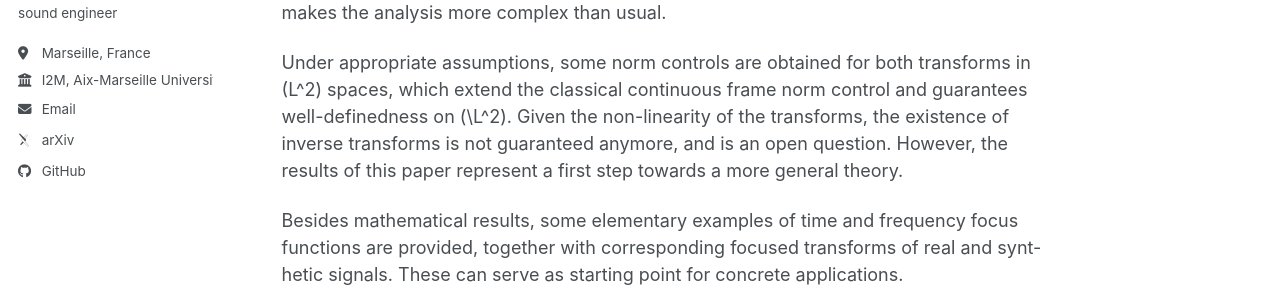
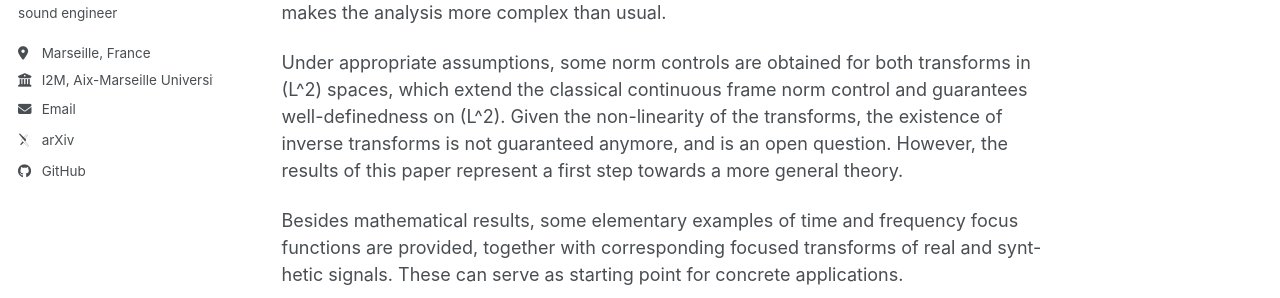
Before and after one commit to pierre-war/pierre-warion.github.io, a Jekyll site: the page built from _publications/2024-07-31-a_class.md, in a window 1280 px wide and 1234 px high. Shown: the part 333-631 px from the top of the window. Built offline with Jekyll 4.4.1, drawn with Linux system fonts in a browser that asks for light colours; some web fonts are replaced; a script bundle is joined from its source files by our own code; library files that are not in the unit come from our copies.

```diff
--- a/_publications/2024-07-31-a_class.md
+++ b/_publications/2024-07-31-a_class.md
@@ -13,6 +13,6 @@ citation: 'Warion, Pierre and Torrésani, Bruno. (2024). &quot;A class of non-li
 ---
 This paper introduces a couple of new time-frequency transforms, designed to adapt their scale to specific features of the analyzed function. Such an adaptation is implemented via so-called focus functions, which control the window scale as a function of the time variable, or the frequency variable. In this respect, these transforms are non-linear, which makes the analysis more complex than usual.
 
-Under appropriate assumptions, some norm controls are obtained for both transforms in \(L^2\) spaces, which extend the classical continuous frame norm control and guarantees well-definedness on \(\L^2\). Given the non-linearity of the transforms, the existence of inverse transforms is not guaranteed anymore, and is an open question. However, the results of this paper represent a first step towards a more general theory.
+Under appropriate assumptions, some norm controls are obtained for both transforms in \(L^2\) spaces, which extend the classical continuous frame norm control and guarantees well-definedness on \(L^2\). Given the non-linearity of the transforms, the existence of inverse transforms is not guaranteed anymore, and is an open question. However, the results of this paper represent a first step towards a more general theory.
 
 Besides mathematical results, some elementary examples of time and frequency focus functions are provided, together with corresponding focused transforms of real and synt-hetic signals. These can serve as starting point for concrete applications.
```
